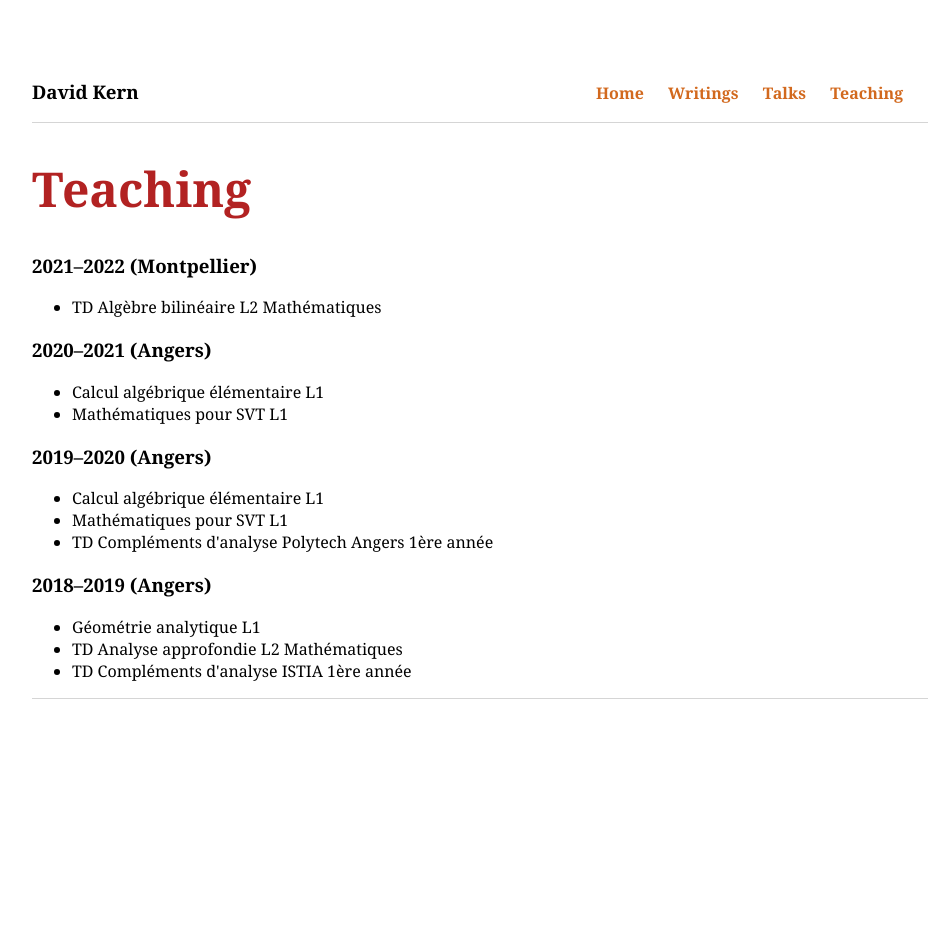
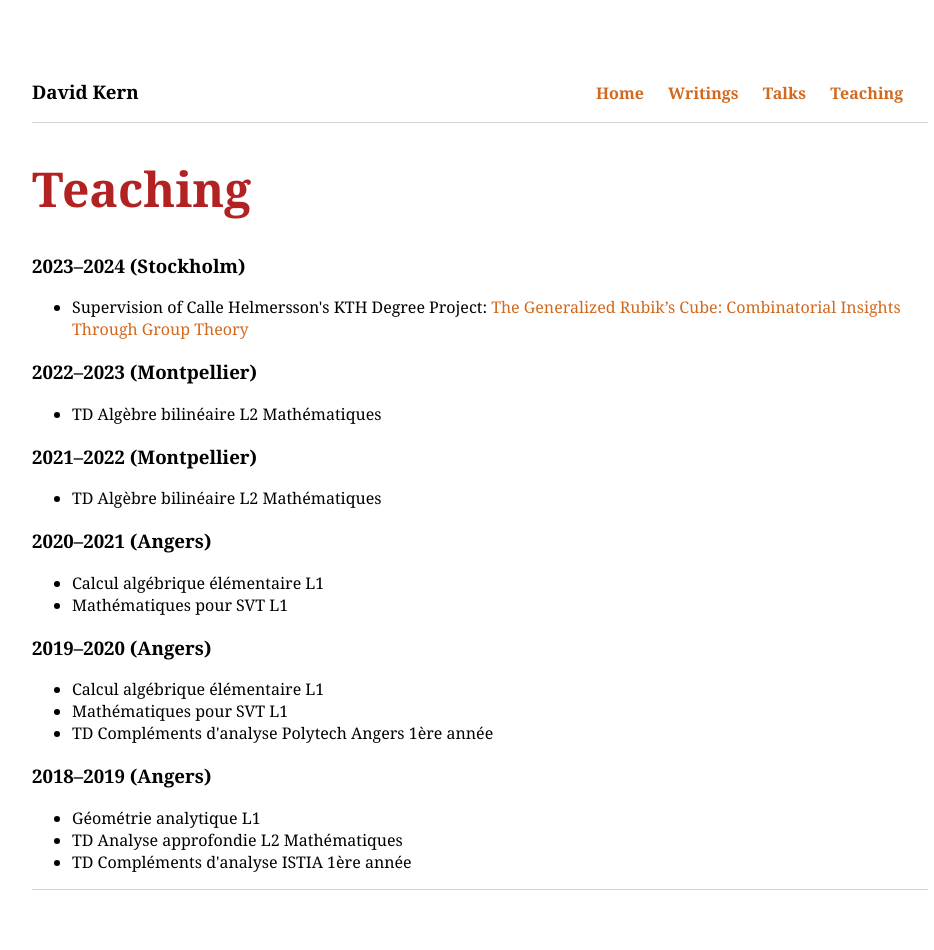
Before and after one commit to dskern/dskern.github.io, a Jekyll site: the page built from teaching.html, in a window 1280 px wide. Shown: the whole page, without its empty margins (160-1094 px from the left). Built offline with Jekyll 4.4.1, drawn with Linux system fonts in a browser that asks for light colours; before the commit the page ends 900 px from its top, so only the background shows below that.

Commit message:
Update teaching.html

```diff
--- a/teaching.html
+++ b/teaching.html
@@ -2,6 +2,17 @@
 layout: default
 title: Teaching
 ---
+<h3>2023&ndash;2024 (Stockholm)</h3>
+
+<ul>
+  <li>Supervision of Calle Helmersson's KTH Degree Project: <a href="https://kth.diva-portal.org/smash/record.jsf?pid=diva2%3A1879474&dswid=6774">The Generalized Rubik’s Cube: Combinatorial Insights Through Group Theory</a></li>
+</ul>
+
+<h3>2022&ndash;2023 (Montpellier)</h3>
+
+<ul>
+  <li>TD Algèbre bilinéaire L2 Mathématiques</li>
+</ul>
 
 <h3>2021&ndash;2022 (Montpellier)</h3>
 
```
